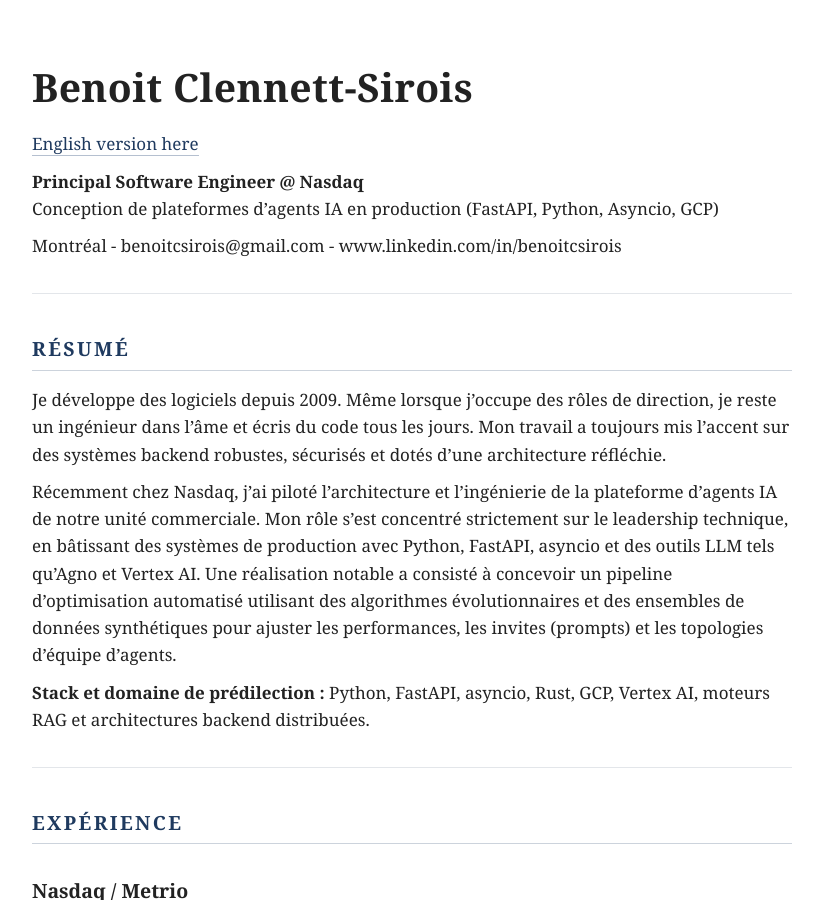
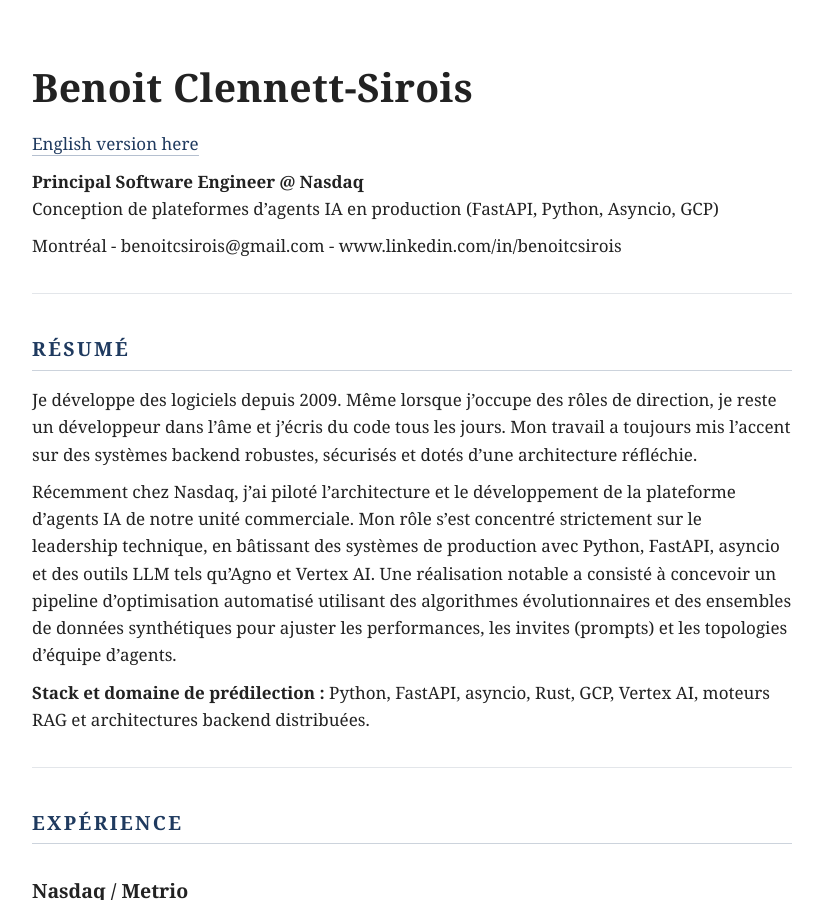
Before and after one commit to benwah/cv, a Jekyll site: the page built from index.md, in a window 1280 px wide and 900 px high. Shown: the whole window, without its empty margins (228-1051 px from the left). Built offline with Jekyll 4.4.1, drawn with Linux system fonts in a browser that asks for light colours; our own code applies the rules of GitHub Pages for plain Markdown files.

```diff
--- a/index.md
+++ b/index.md
@@ -10,9 +10,9 @@ Montréal - benoitcsirois@gmail.com - www.linkedin.com/in/benoitcsirois
 ---
 
 ## Résumé
-Je développe des logiciels depuis 2009. Même lorsque j'occupe des rôles de direction, je reste un ingénieur dans l'âme et écris du code tous les jours. Mon travail a toujours mis l'accent sur des systèmes backend robustes, sécurisés et dotés d'une architecture réfléchie.
+Je développe des logiciels depuis 2009. Même lorsque j'occupe des rôles de direction, je reste un développeur dans l'âme et j'écris du code tous les jours. Mon travail a toujours mis l'accent sur des systèmes backend robustes, sécurisés et dotés d'une architecture réfléchie.
 
-Récemment chez Nasdaq, j'ai piloté l'architecture et l'ingénierie de la plateforme d'agents IA de notre unité commerciale. Mon rôle s'est concentré strictement sur le leadership technique, en bâtissant des systèmes de production avec Python, FastAPI, asyncio et des outils LLM tels qu'Agno et Vertex AI. Une réalisation notable a consisté à concevoir un pipeline d'optimisation automatisé utilisant des algorithmes évolutionnaires et des ensembles de données synthétiques pour ajuster les performances, les invites (prompts) et les topologies d'équipe d'agents.
+Récemment chez Nasdaq, j'ai piloté l'architecture et le développement de la plateforme d'agents IA de notre unité commerciale. Mon rôle s'est concentré strictement sur le leadership technique, en bâtissant des systèmes de production avec Python, FastAPI, asyncio et des outils LLM tels qu'Agno et Vertex AI. Une réalisation notable a consisté à concevoir un pipeline d'optimisation automatisé utilisant des algorithmes évolutionnaires et des ensembles de données synthétiques pour ajuster les performances, les invites (prompts) et les topologies d'équipe d'agents.
 
 **Stack et domaine de prédilection :** Python, FastAPI, asyncio, Rust, GCP, Vertex AI, moteurs RAG et architectures backend distribuées.
 
```
Also changed, not shown: english/index.md (+2 -2 lines).
